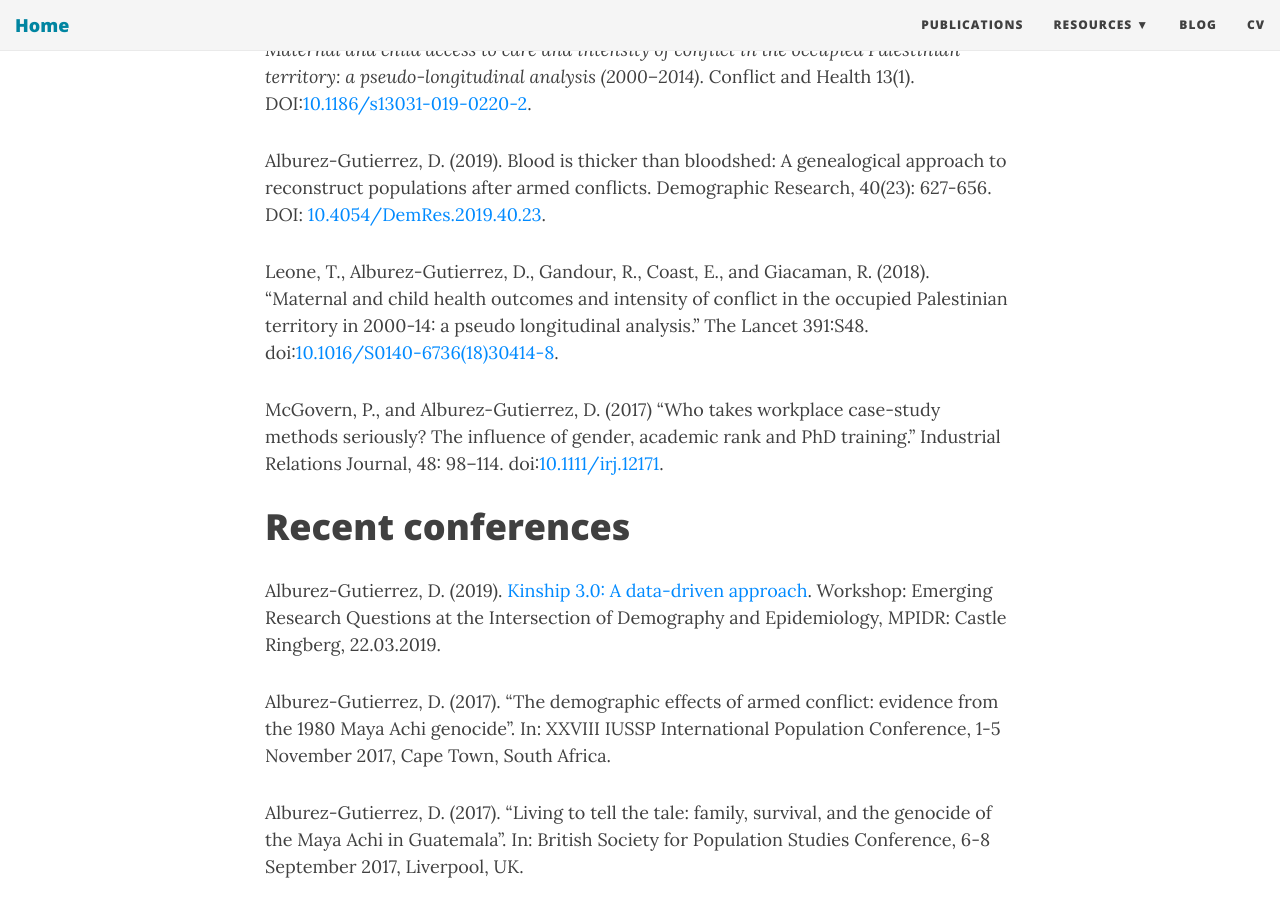
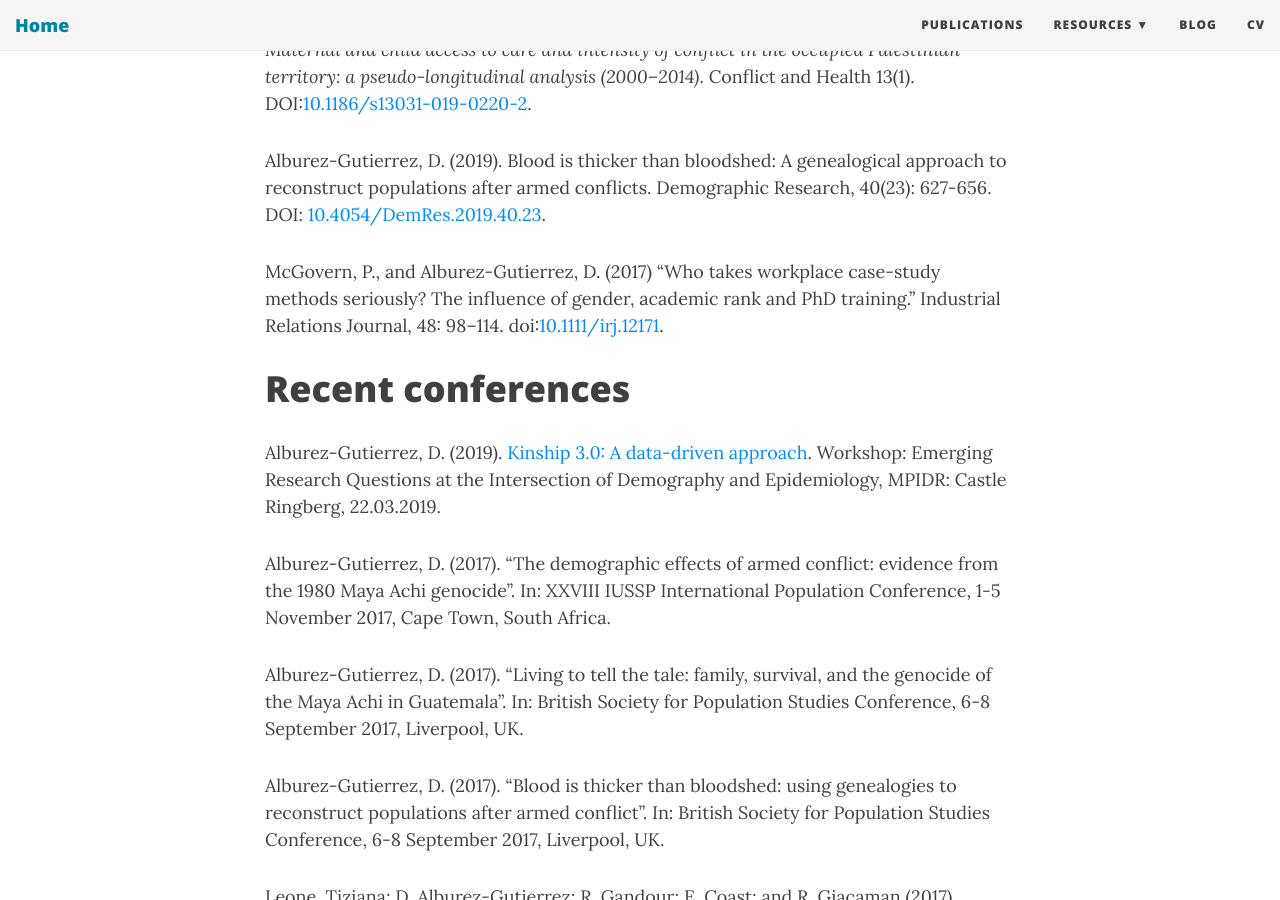
Before and after one commit to alburezg/alburezg.github.io, a Jekyll site: the page built from publications.md, in a window 1280 px wide and 900 px high, scrolled down 1125 px. Built offline with Jekyll 4.4.1, drawn with Linux system fonts in a browser that asks for light colours; nearby versions of some CDN libraries.

Commit message:
removed duplicated

```diff
--- a/publications.md
+++ b/publications.md
@@ -24,8 +24,6 @@ Alburez-Gutierrez, D. (August 2017). ["Who drives fertility recover after armed
 Leone, T., **Alburez-Gutierrez, D.**, Ghandour, R., Coast, E., and Giacaman, R. (2019). *Maternal and child access to care and intensity of conflict in the occupied Palestinian territory: a pseudo-longitudinal analysis (2000–2014)*. Conflict and Health 13(1). DOI:[10.1186/s13031-019-0220-2](https://doi.org/10.1186/s13031-019-0220-2).
 
 Alburez-Gutierrez, D. (2019). Blood is thicker than bloodshed: A genealogical approach to reconstruct populations after armed conflicts. Demographic Research, 40(23): 627-656. DOI: [10.4054/DemRes.2019.40.23](https://www.demographic-research.org/volumes/vol40/23/).
-
-Leone, T., Alburez-Gutierrez, D., Gandour, R., Coast, E., and Giacaman, R. (2018). "Maternal and child health outcomes and intensity of conflict in the occupied Palestinian territory in 2000-14: a pseudo longitudinal analysis." The Lancet 391:S48. doi:[10.1016/S0140-6736(18)30414-8](https://doi.org/10.1016/S0140-6736(18)30414-8).
 
 McGovern, P., and Alburez-Gutierrez, D. (2017) "Who takes workplace case-study methods seriously? The influence of gender, academic rank and PhD training.”  Industrial Relations Journal, 48: 98–114. doi:[10.1111/irj.12171](http://onlinelibrary.wiley.com/doi/10.1111/irj.12171/full).
 
```
